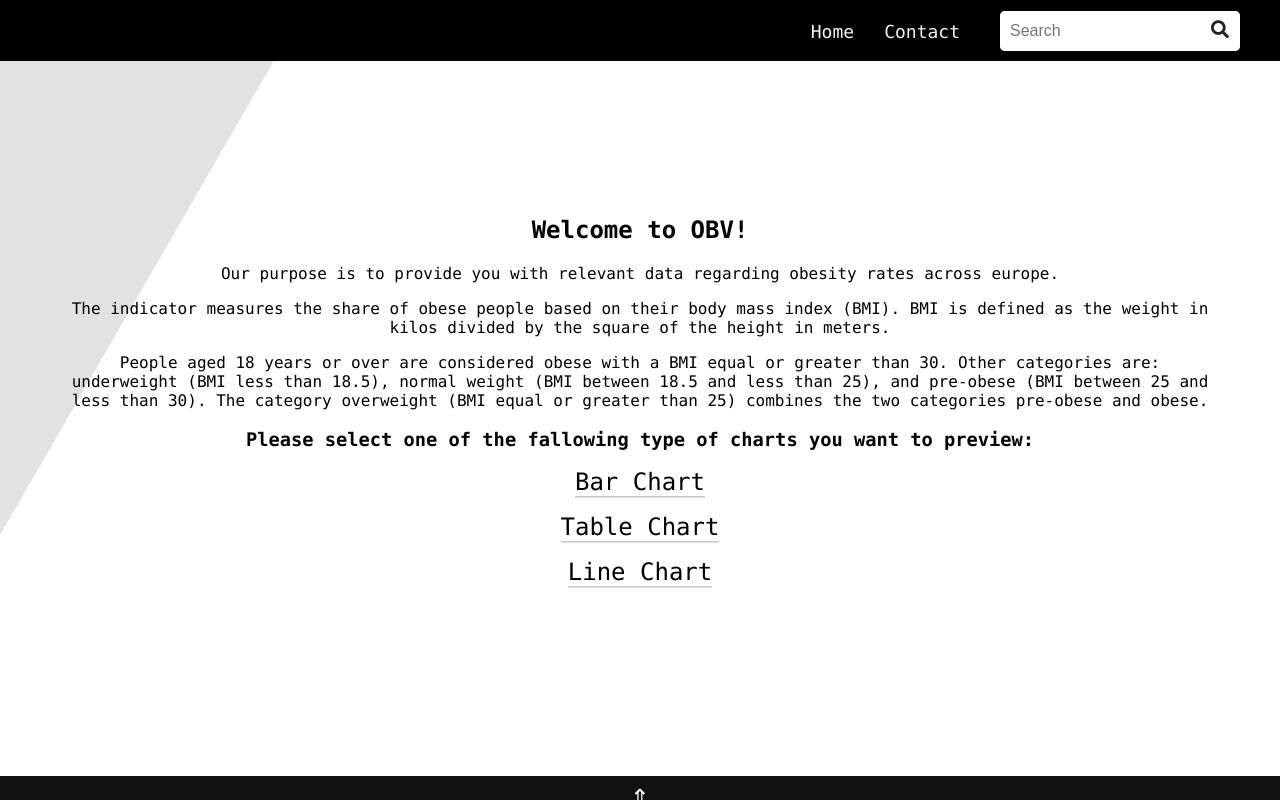
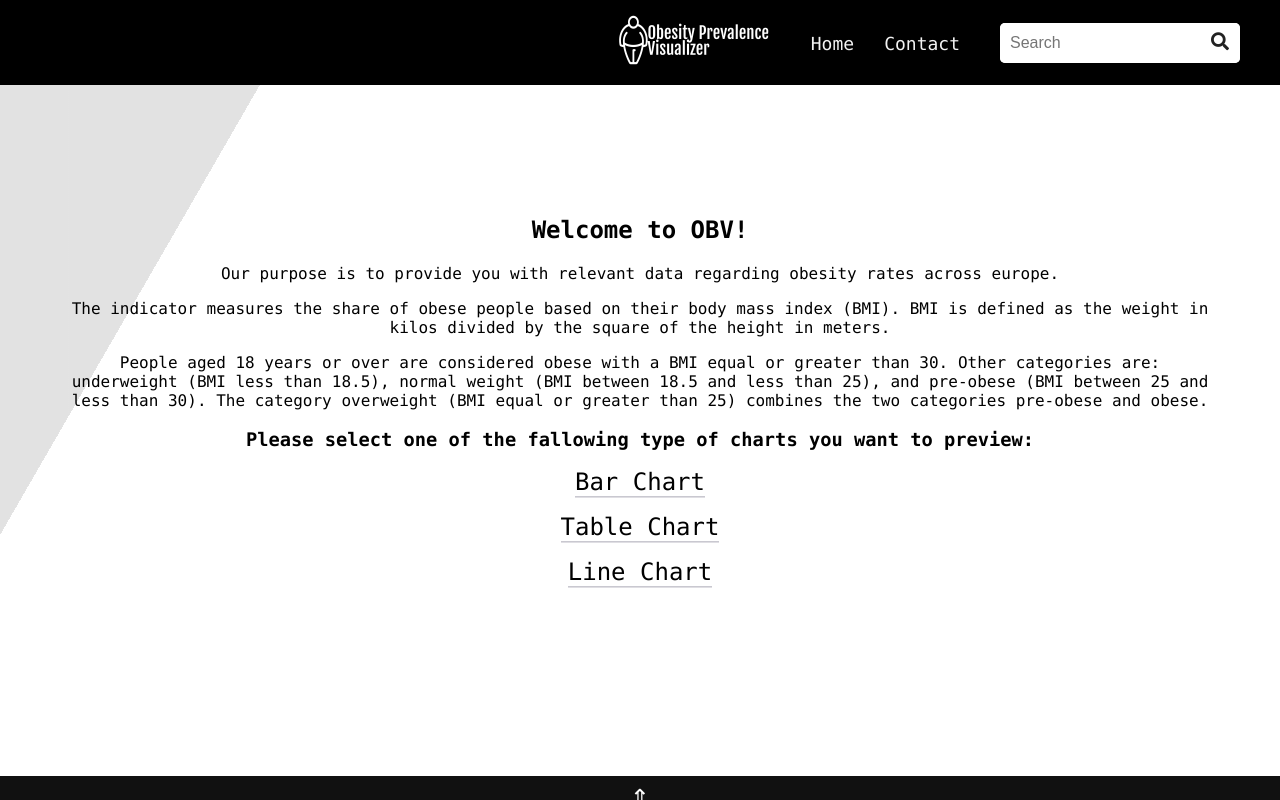
Before and after one commit to georgianadruta/OPreV, a plain HTML site: page OPreV.html in a window 1280 px wide. Drawn offline with Linux system fonts and the light colour scheme.

Commit message:
Added logo to the navbar.

```diff
--- a/OPreV.html
+++ b/OPreV.html
@@ -48,6 +48,7 @@
 
         <nav id="navBar">
             <ul>
+                <li class="logo"><img src="images/Logo.png" alt="obesityLogo"></li>
                 <li>
                     <ul class="items">
                         <li><a href="OPrev.html">Home</a></li>
```
Also changed, not shown: images/Logo.png (added).
